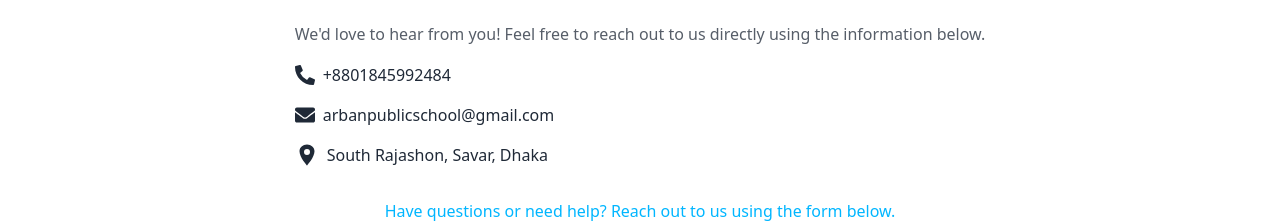
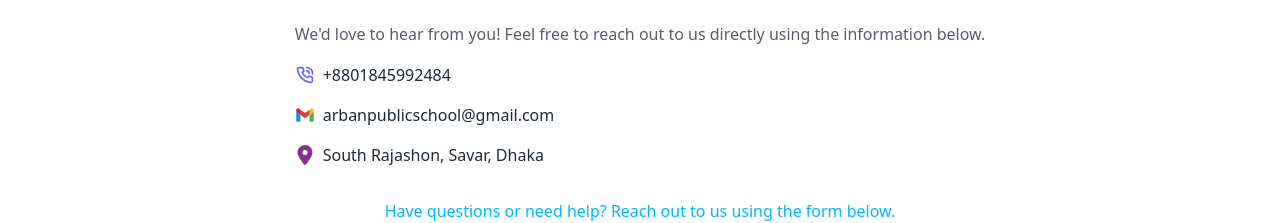
Before and after one commit to misbahulhoq/arbanpublicschool, a Next.js app: page /contact in a window 1280 px wide. Shown: the part 326-549 px from the top of the page. Built offline with nearby package versions, Linux system fonts and the light colour scheme; no server answers.

Commit message:
updated contact page ui

```diff
--- a/src/app/contact/page.tsx
+++ b/src/app/contact/page.tsx
@@ -1,8 +1,8 @@
 "use client";
 import ContactForm from "@/components/shared/ContactForm";
+import Image from "next/image";
 import React from "react";
-import { FaEnvelope, FaPhoneAlt } from "react-icons/fa";
-import { IoLocationSharp } from "react-icons/io5";
+import { FaLocationDot } from "react-icons/fa6";
 
 const ContactPage: React.FC = () => {
   return (
@@ -18,13 +18,23 @@ const ContactPage: React.FC = () => {
           </p>
           <div className="space-y-4">
             <div className="flex items-center">
-              <FaPhoneAlt className="text-xl" />
+              <Image
+                src={`/icons/phone.svg`}
+                alt="Phone Icon"
+                height={20}
+                width={20}
+              />
               <a href="tel:+8801845992484" className="ml-2 font-medium">
                 +8801845992484
               </a>
             </div>
             <div className="flex items-center">
-              <FaEnvelope className="text-xl" />
+              <Image
+                src={`/icons/gmail.svg`}
+                alt="Gmail Icon"
+                height={20}
+                width={20}
+              />
               <a
                 href="mailto:arbanpublicschool@gmail.com"
                 className="ml-2 font-medium"
@@ -33,7 +43,7 @@ const ContactPage: React.FC = () => {
               </a>
             </div>
             <div className="flex items-center gap-2">
-              <IoLocationSharp className="text-2xl" />
+              <FaLocationDot className="text-xl text-primary" />
               <a className="font-medium">South Rajashon, Savar, Dhaka</a>
             </div>
           </div>
```
Also changed, not shown: public/icons/gmail.svg (added), public/icons/phone.svg (added).
